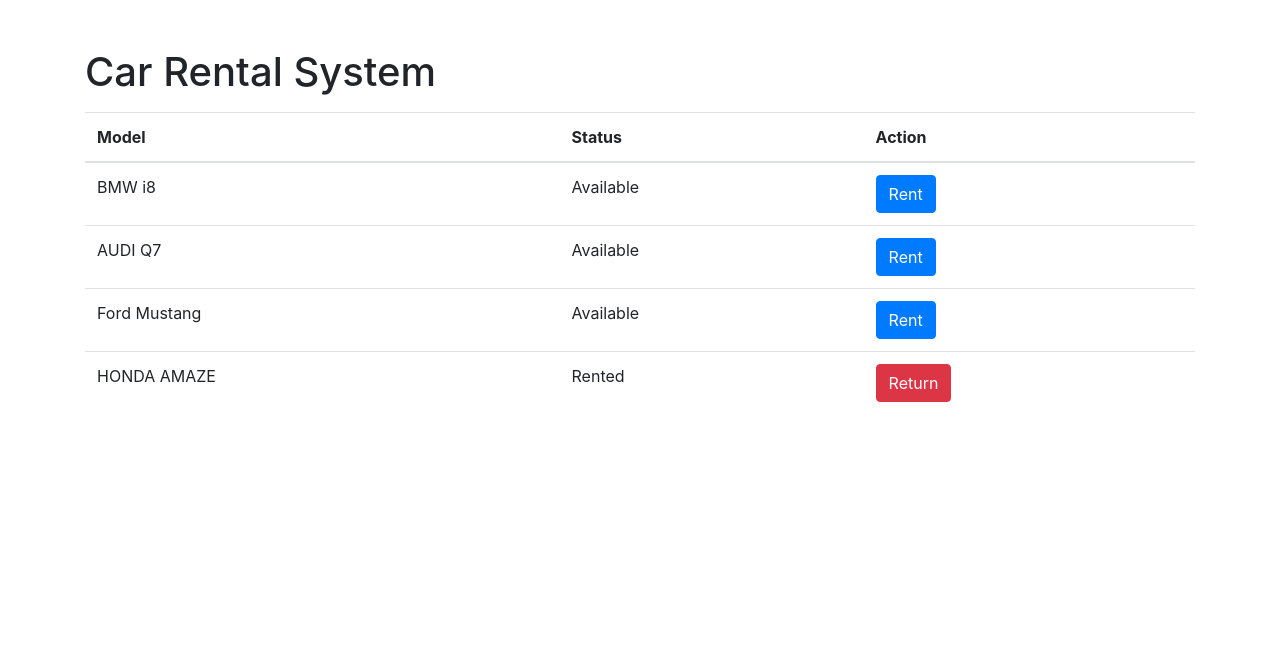
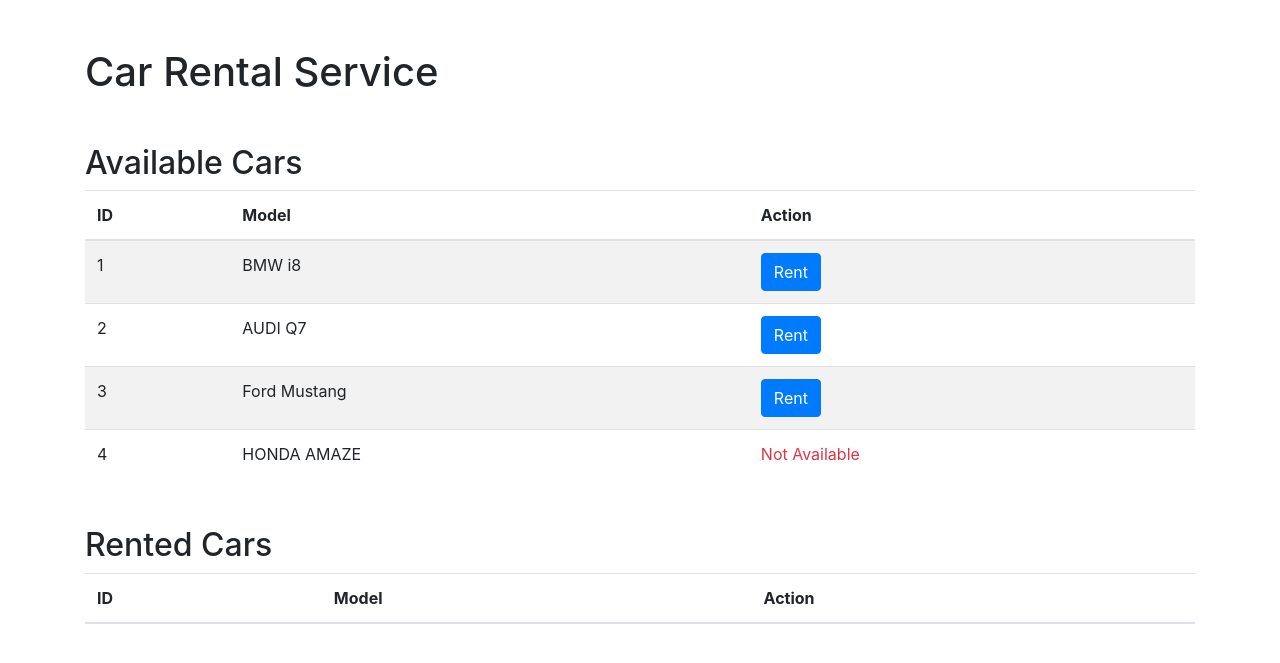
Before and after one commit to Shivam-Panchal0210/CAR-RENTAL-SYSTEM, a Flask app: page / in a window 1280 px wide. Shown: the top 663 px of the page. Run offline with Flask 3, Linux system fonts and the light colour scheme; lists and menus that the app fills with data are empty; some libraries are stand-ins or nearby versions.

Commit message:
Update index.html

```diff
--- a/Templates/index.html
+++ b/Templates/index.html
@@ -3,42 +3,67 @@
 <head>
     <meta charset="UTF-8">
     <meta name="viewport" content="width=device-width, initial-scale=1.0">
-    <title>Car Rental System</title>
+    <title>Car Rental Service</title>
     <link rel="stylesheet" href="https://stackpath.bootstrapcdn.com/bootstrap/4.5.2/css/bootstrap.min.css">
 </head>
 <body>
     <div class="container">
-        <h1 class="mt-5">Car Rental System</h1>
+        <h1 class="mt-5">Car Rental Service</h1>
+
         {% with messages = get_flashed_messages(with_categories=true) %}
             {% if messages %}
                 {% for category, message in messages %}
-                    <div class="alert alert-{{ category }}">{{ message }}</div>
+                    <div class="alert alert-{{ category }} mt-3">{{ message }}</div>
                 {% endfor %}
             {% endif %}
         {% endwith %}
-        <table class="table mt-3">
+
+        <h2 class="mt-5">Available Cars</h2>
+        <table class="table table-striped">
             <thead>
                 <tr>
+                    <th>ID</th>
                     <th>Model</th>
-                    <th>Status</th>
                     <th>Action</th>
                 </tr>
             </thead>
             <tbody>
                 {% for car in cars %}
                     <tr>
+                        <td>{{ car.id }}</td>
                         <td>{{ car.model }}</td>
-                        <td>{{ 'Available' if car.available else 'Rented' }}</td>
                         <td>
                             {% if car.available %}
-                                <form action="{{ url_for('rent_car', car_id=car.id) }}" method="post" style="display:inline;">
-                                    <button class="btn btn-primary">Rent</button>
+                                <form action="{{ url_for('rent_car', car_id=car.id) }}" method="post">
+                                    <button type="submit" class="btn btn-primary">Rent</button>
                                 </form>
                             {% else %}
-                                <form action="{{ url_for('return_car', car_id=car.id) }}" method="post" style="display:inline;">
-                                    <button class="btn btn-danger">Return</button>
-                                </form>
+                                <span class="text-danger">Not Available</span>
                             {% endif %}
+                        </td>
+                    </tr>
+                {% endfor %}
+            </tbody>
+        </table>
+
+        <h2 class="mt-5">Rented Cars</h2>
+        <table class="table table-striped">
+            <thead>
+                <tr>
+                    <th>ID</th>
+                    <th>Model</th>
+                    <th>Action</th>
+                </tr>
+            </thead>
+            <tbody>
+                {% for car in rentals %}
+                    <tr>
+                        <td>{{ car.id }}</td>
+                        <td>{{ car.model }}</td>
+                        <td>
+                            <form action="{{ url_for('return_car', car_id=car.id) }}" method="post">
+                                <button type="submit" class="btn btn-success">Return</button>
+                            </form>
                         </td>
                     </tr>
                 {% endfor %}
```
